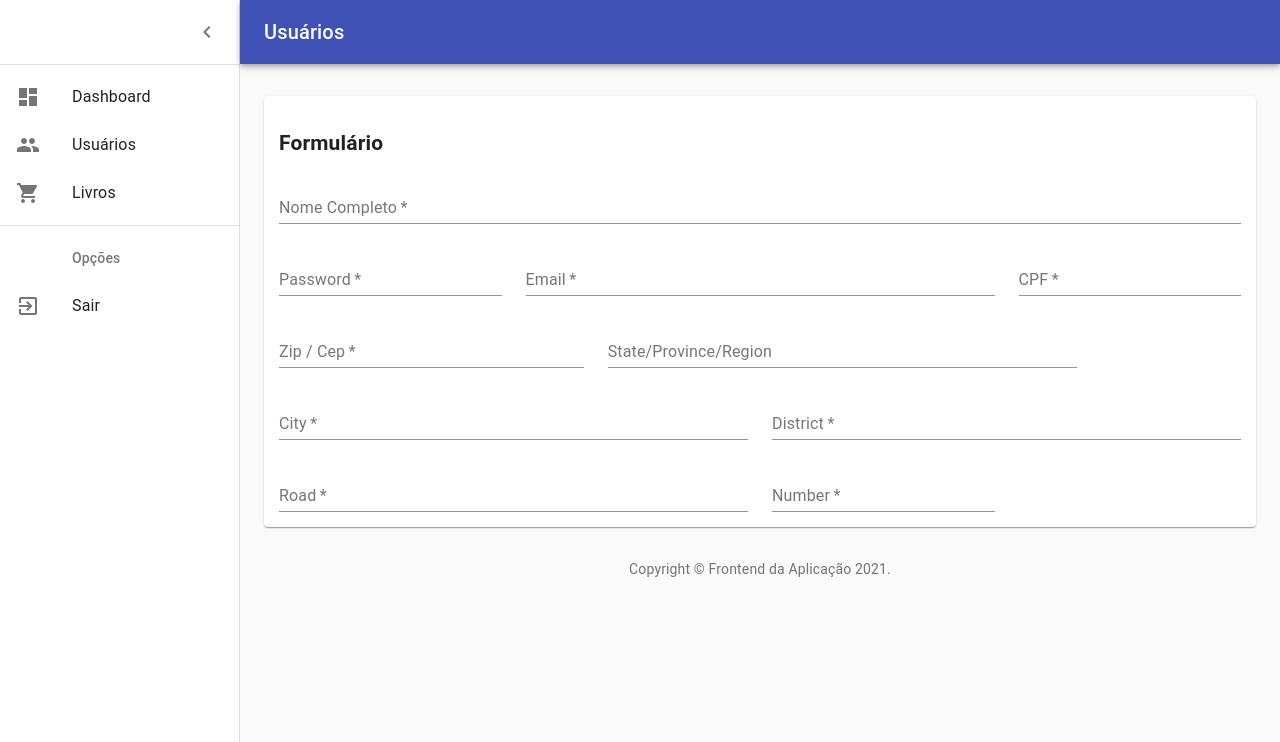
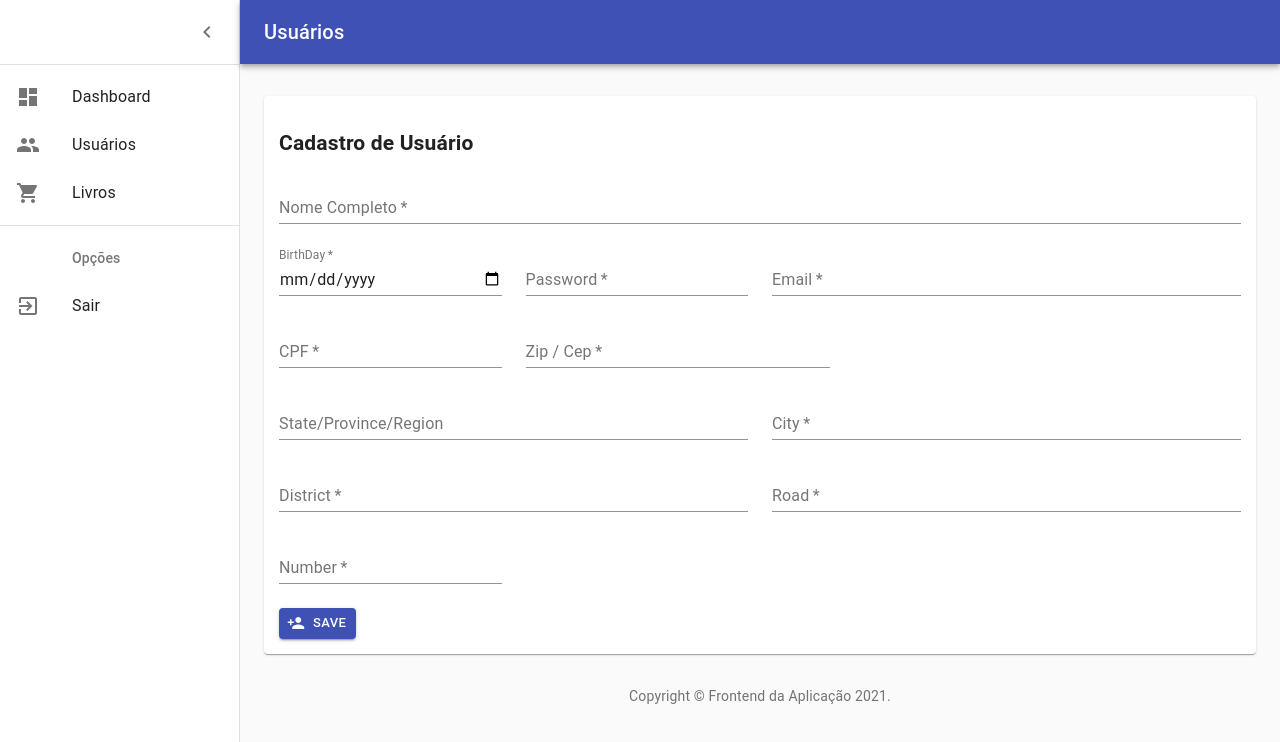
Before and after one commit to Jeremias-2000/react-management-app, a React (Create React App) app: page /admin/usuarios/cadastrar in a window 1280 px wide. Shown: the top 742 px of the page. Built offline with nearby package versions, Linux system fonts and the light colour scheme.

Commit message:
adicionar data e o botao para salvar formulario

```diff
--- a/src/pages/admin/livros/livros.cadastro.js
+++ b/src/pages/admin/livros/livros.cadastro.js
@@ -4,7 +4,7 @@ import React from 'react';
 export default function LivrosCadastro() {
   return (
     <>
-      <h1>Cadastro de Produtos</h1>
+      <h1>Cadastro de Livros</h1>
     </>
   );
 }
--- a/src/pages/admin/livros/livros.editar.js
+++ b/src/pages/admin/livros/livros.editar.js
@@ -4,7 +4,7 @@ import React from 'react';
 export default function LivrosEditar() {
   return (
     <>
-      <h1>Atualização de Produtos</h1>
+      <h1>Atualização de Livros</h1>
     </>
   );
 }
--- a/src/pages/admin/usuarios/index.js
+++ b/src/pages/admin/usuarios/index.js
@@ -4,7 +4,7 @@ import React from 'react';
 export default function Usuarios() {
   return (
     <>
-      <h1>Listagem de Usuarios</h1>
+      <h1>Listagem de Usuários</h1>
     </>
   );
 }
--- a/src/pages/admin/usuarios/usuarios.cadastro.js
+++ b/src/pages/admin/usuarios/usuarios.cadastro.js
@@ -1,10 +1,10 @@
-import React from 'react';
+import React,{useState} from 'react';
 
 import { makeStyles } from '@material-ui/core/styles';
 import CssBaseline from '@material-ui/core/CssBaseline';
 import  Paper  from '@material-ui/core/Paper';
 import Box from '@material-ui/core/Box';
-
+import Button from '@material-ui/core/Button';
 import TextField from '@material-ui/core/TextField';
 
 import Container from '@material-ui/core/Container';
@@ -12,7 +12,7 @@ import Grid from '@material-ui/core/Grid';
 
 import MenuAdmin from '../../../components/menu.admin';
 import Footer from "../../../components/footer.admin";
- import imgAdmin from '../../../assets/img/admin.jpg'
+import PersonAddIcon from '@material-ui/icons/PersonAdd';
 
 
 
@@ -27,25 +27,33 @@ const useStyles = makeStyles((theme) => ({
   appBarSpacer: theme.mixins.toolbar,
   content: {
     flexGrow: 1,
-    height: '100vh',
-    overflow: 'auto',
-  },
+    height: '100vh',overflow: 'auto',},
   container: {
     paddingTop: theme.spacing(4),
-    paddingBottom: theme.spacing(4),
-  },
+    paddingBottom: theme.spacing(4),},
   paper: {
     padding: 15,
-    display: 'flex',
-    overflow: 'auto',
-    flexDirection: 'column',
-  },
+    display: 'flex',overflow: 'auto',
+    flexDirection: 'column',},formControl:{width:'100%'}
 
 }));
 
 export default function UsuarioCadastro() {
   const classes = useStyles();
 
+ const [username,setUsername] = useState('');
+  const [birthDay,setBirthDay] = useState('');
+ const [password,setPassword] = useState('');
+ const [email,setEmail] = useState('');
+ const [cpf,setCpf] = useState('');
+
+ /* nao vai dar certo essa linha abaixo tem que criar uma classe com construtor */
+ const [cep,setCep] = useState('');
+ const [state,setState] = useState('');
+ const [city,setCity] = useState('');
+ const [district,setDistrict] = useState('');
+ const [road,setRoad] = useState('');
+ const [houseNumber,setHouseNumber] = useState('');
 
 
   return (
@@ -59,7 +67,7 @@ export default function UsuarioCadastro() {
         <Grid container spacing={3}>
           <Grid item sm={12}>
           <Paper className={classes.paper} >
-            <h2>Formulário</h2>
+            <h2>Cadastro de Usuário</h2>
 
           <Grid container spacing={3}>
           <Grid item xs={12} sm={12}>
@@ -70,9 +78,31 @@ export default function UsuarioCadastro() {
             label="Nome Completo"
             fullWidth
             autoComplete="username"
+            value={username}
+            onChange={e => setUsername(e.target.value)}
           />
         </Grid>
-        {/* birthday */}
+
+        <Grid item xs={12} sm={3}>
+        <form >
+          <TextField
+              required
+              id="birthDay"
+              label="BirthDay"
+              type="date"
+              defaultValue="2021-10-04"
+              className={classes.textField}
+              InputLabelProps={{
+              shrink: true,
+              }}
+              fullWidth
+              /**esta dando erro quando coloco uma data */
+
+              value={birthDay}
+              onChange={e => setBirthDay(e.target.value)}
+               />
+          </form>
+        </Grid>
 
 
           <Grid item xs={12} sm={3}>
@@ -83,6 +113,8 @@ export default function UsuarioCadastro() {
             label="Password"
             fullWidth
             autoComplete="password"
+            value={password}
+            onChange={e => setPassword(e.target.value)}
           />
           </Grid>
 
@@ -94,6 +126,8 @@ export default function UsuarioCadastro() {
             label="Email"
             fullWidth
             autoComplete="email"
+            value={email}
+            onChange={e => setEmail(e.target.value)}
           />
           </Grid>
 
@@ -105,6 +139,8 @@ export default function UsuarioCadastro() {
             label="CPF"
             fullWidth
             autoComplete="cpf"
+            value={cpf}
+            onChange={e => setCpf(e.target.value)}
           />
           </Grid>
 
@@ -116,15 +152,22 @@ export default function UsuarioCadastro() {
             label="Zip / Cep"
             fullWidth
             autoComplete="cep"
+            value={cep}
+            onChange={e => setCep(e.target.value)}
           />
         </Grid>
+
         <Grid item xs={12} sm={6}>
           <TextField id="state"
           name="state"
           label="State/Province/Region"
           fullWidth
-          autoComplete="city"/>
+          autoComplete="city"
+          value={state}
+          onChange={e => setState(e.target.value)}
+          />
         </Grid>
+
         <Grid item xs={12} sm={6}>
           <TextField
             required
@@ -133,6 +176,8 @@ export default function UsuarioCadastro() {
             label="City"
             fullWidth
             autoComplete="city"
+            value={city}
+            onChange={e => setCity(e.target.value)}
           />
         </Grid>
         <Grid item xs={12} sm={6}>
@@ -143,6 +188,8 @@ export default function UsuarioCadastro() {
             label="District"
             fullWidth
             autoComplete="district"
+            value={district}
+            onChange={e => setDistrict(e.target.value)}
           />
         </Grid>
         <Grid item xs={12} sm={6}>
@@ -153,6 +200,8 @@ export default function UsuarioCadastro() {
             label="Road"
             fullWidth
             autoComplete="road"
+            value={road}
+            onChange={e => setRoad(e.target.value)}
           />
         </Grid>
         <Grid item xs={12} sm={3}>
@@ -163,7 +212,22 @@ export default function UsuarioCadastro() {
             label="Number"
             fullWidth
             autoComplete="houseNumber"
+            value={houseNumber}
+            onChange={e => setHouseNumber(e.target.value)}
           />
+        </Grid>
+
+        <Grid item xs={12} sm={12}>
+          <Button
+            variant="contained"
+            color="primary"
+            size="small"
+            className={classes.button}
+            startIcon={<PersonAddIcon />}
+
+          >
+            Save
+          </Button>
         </Grid>
 
         </Grid>
--- a/src/pages/admin/usuarios/usuarios.editar.js
+++ b/src/pages/admin/usuarios/usuarios.editar.js
@@ -4,7 +4,7 @@ import React from 'react';
 export default function UsuarioEditar() {
   return (
     <>
-      <h1>Atualizar Usuario</h1>
+      <h1>Atualizar Usuário</h1>
     </>
   );
 }
```
Also changed, not shown: src/pages/client/livros/livros.details.js (renamed from src/pages/client/produtos/livros.details.js).
